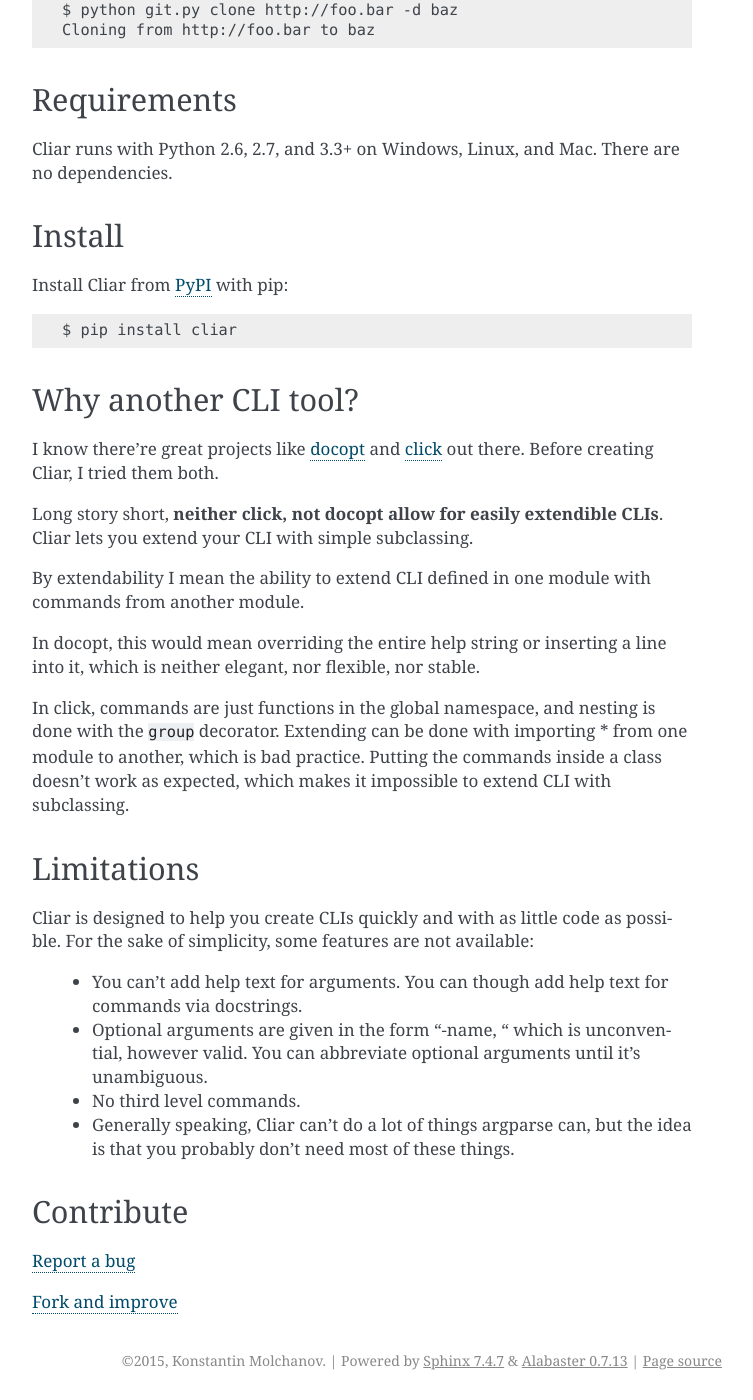
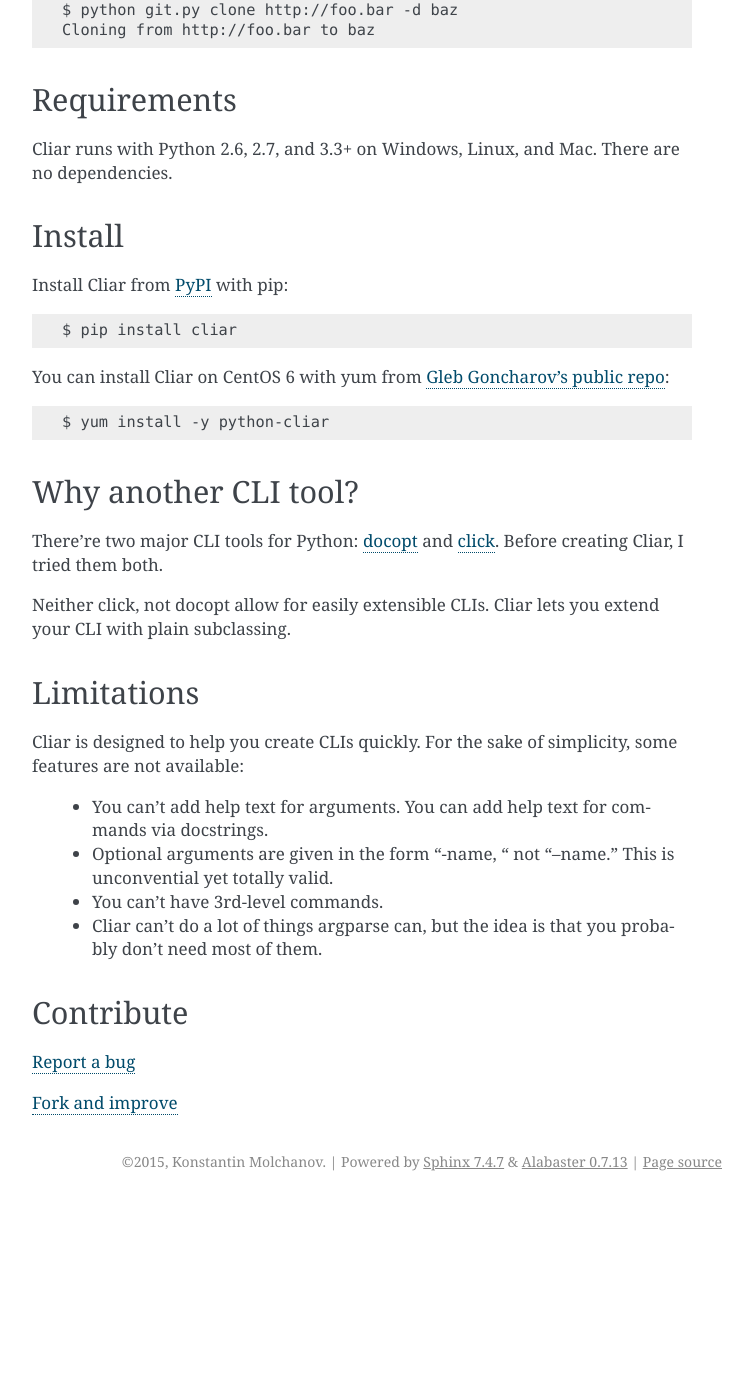
Before and after one commit to moigagoo/cliar, a Sphinx documentation site: the page built from docs/index.rst, in a window 1280 px wide and 1400 px high, scrolled down 519 px. Shown: the whole window, without its empty margins (388-1141 px from the left). Built offline with Sphinx 7.4.7, drawn with Linux system fonts in a browser that asks for light colours; after the commit the page ends 1720 px from its top, so only the background shows below that; some of the changed text lies outside the part shown.

Commit message:
Docs: Index: CentOS 6 installation instruction added.

```diff
--- a/docs/index.rst
+++ b/docs/index.rst
@@ -20,9 +20,7 @@
     api
 
 
-Cliar (pronounced as "clear") helps you create command-line interfaces with minimum code:
-
-.. code-block:: python
+**Cliar** (pronounced as "clear") is a Python tool that helps you create command-line interfaces::
 
     from cliar import CLI
 
@@ -60,30 +58,30 @@
 
     $ pip install cliar
 
+You can install Cliar on CentOS 6 with yum from `Gleb Goncharov's public repo <https://github.com/gongled/gongled-repo>`__:
+
+.. code-block:: bash
+
+    $ yum install -y python-cliar
+
 
 Why another CLI tool?
 =====================
 
-I know there're great projects like `docopt <http://docopt.org/>`_ and `click <http://click.pocoo.org/5/>`_ out there. Before creating Cliar, I tried them both.
+There're two major CLI tools for Python: `docopt <http://docopt.org/>`_ and `click <http://click.pocoo.org/5/>`_. Before creating Cliar, I tried them both.
 
-Long story short, **neither click, not docopt allow for easily extendible CLIs**. Cliar lets you extend your CLI with simple subclassing.
-
-By extendability I mean the ability to extend CLI defined in one module with commands from another module.
-
-In docopt, this would mean overriding the entire help string or inserting a line into it, which is neither elegant, nor flexible, nor stable.
-
-In click, commands are just functions in the global namespace, and nesting is done with the ``group`` decorator. Extending can be done with importing * from one module to another, which is bad practice. Putting the commands inside a class doesn't work as expected, which makes it impossible to extend CLI with subclassing.
+Neither click, not docopt allow for easily extensible CLIs. Cliar lets you extend your CLI with plain subclassing.
 
 
 Limitations
 ===========
 
-Cliar is designed to help you create CLIs quickly and with as little code as possible. For the sake of simplicity, some features are not available:
+Cliar is designed to help you create CLIs quickly. For the sake of simplicity, some features are not available:
 
-    -   You can't add help text for arguments. You can though add help text for commands via docstrings.
-    -   Optional arguments are given in the form "-name, " which is unconvential, however valid. You can abbreviate optional arguments until it's unambiguous.
-    -   No third level commands.
-    -   Generally speaking, Cliar can't do a lot of things argparse can, but the idea is that you probably don't need most of these things.
+    -   You can't add help text for arguments. You can add help text for commands via docstrings.
+    -   Optional arguments are given in the form "-name, " not "--name." This is unconvential yet totally valid.
+    -   You can't have 3rd-level commands.
+    -   Cliar can't do a lot of things argparse can, but the idea is that you probably don't need most of them.
 
 
 Contribute
```
